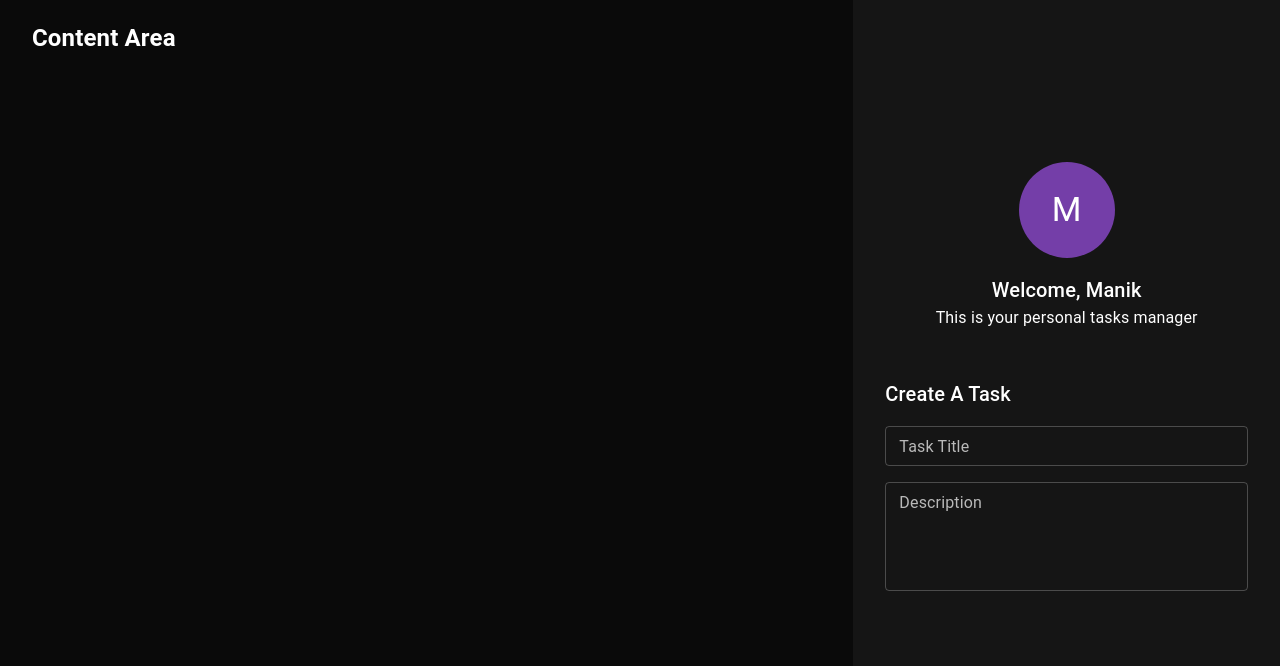
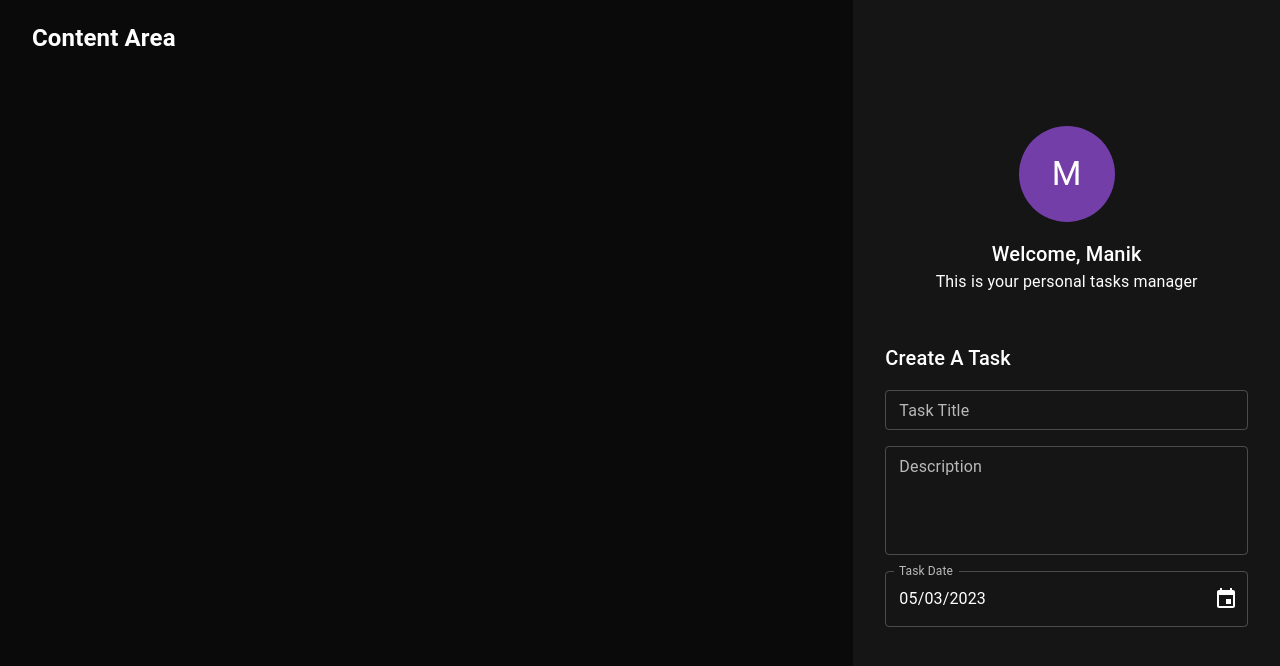
Before and after one commit to mh3r99/ts-react-todo-app, a React (Create React App) app: page / in a window 1280 px wide. Shown: the top 666 px of the page. Built offline with nearby package versions, Linux system fonts and the light colour scheme.

Commit message:
datepicker

```diff
--- a/package.json
+++ b/package.json
@@ -6,6 +6,7 @@
     "@emotion/react": "^11.10.6",
     "@emotion/styled": "^11.10.6",
     "@mui/material": "^5.11.11",
+    "@mui/x-date-pickers": "^6.0.0",
     "@testing-library/jest-dom": "^5.16.5",
     "@testing-library/react": "^13.4.0",
     "@testing-library/user-event": "^13.5.0",
@@ -13,6 +14,7 @@
     "@types/node": "^16.18.14",
     "@types/react": "^18.0.28",
     "@types/react-dom": "^18.0.11",
+    "date-fns": "^2.29.3",
     "react": "^18.2.0",
     "react-dom": "^18.2.0",
     "react-scripts": "5.0.1",
--- a/src/components/CreateTaskForm/CreateTaskForm.tsx
+++ b/src/components/CreateTaskForm/CreateTaskForm.tsx
@@ -2,6 +2,7 @@
 import { Box, Typography, Stack } from '@mui/material';
 import TaskTitleField from './TaskTitleField';
 import TaskDescriptionField from './TaskDescriptionField';
+import TaskDateField from './TaskDateField';
 
 const CreateTaskForm: FC = () => {
   return (
@@ -19,6 +20,7 @@
       <Stack sx={{ width: '100%' }} spacing={2}>
         <TaskTitleField />
         <TaskDescriptionField />
+        <TaskDateField />
       </Stack>
     </Box>
   );
--- /dev/null
+++ b/src/components/CreateTaskForm/TaskDateField.tsx
@@ -0,0 +1,31 @@
+import React, { FC } from 'react';
+import { AdapterDateFns } from '@mui/x-date-pickers/AdapterDateFns';
+import { LocalizationProvider } from '@mui/x-date-pickers/LocalizationProvider';
+import { TextField } from '@mui/material';
+import { IDateField } from './interfaces/IDateField';
+import { DesktopDatePicker } from '@mui/x-date-pickers';
+
+const TaskDateField: FC<IDateField> = ({
+  value = new Date(),
+  onChange = (date) => console.log(date),
+  disabled = false,
+}) => {
+  return (
+    <>
+      <LocalizationProvider dateAdapter={AdapterDateFns}>
+        <DesktopDatePicker
+          label="Task Date"
+          format="dd/MM/yyyy"
+          value={value}
+          onChange={onChange}
+          disabled={disabled}
+          slots={{
+            textField: TextField,
+          }}
+        />
+      </LocalizationProvider>
+    </>
+  );
+};
+
+export default TaskDateField;
--- /dev/null
+++ b/src/components/CreateTaskForm/interfaces/IDateField.ts
@@ -0,0 +1,5 @@
+import { IDisabled } from './IDisabled';
+export interface IDateField extends IDisabled {
+  value?: Date | null;
+  onChange?: (date: Date | null) => void;
+}
```
Also changed, not shown: 1 other file (tests, documents, lock files or other folders).
